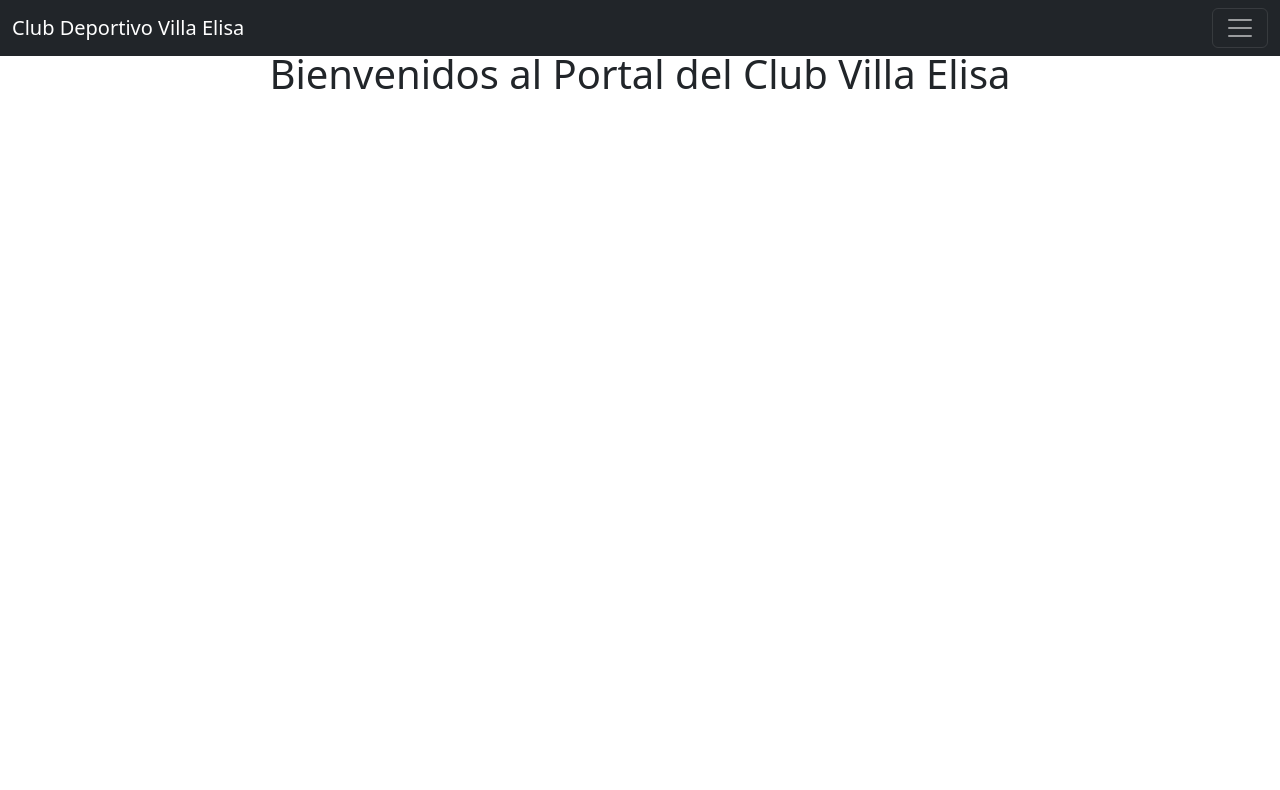
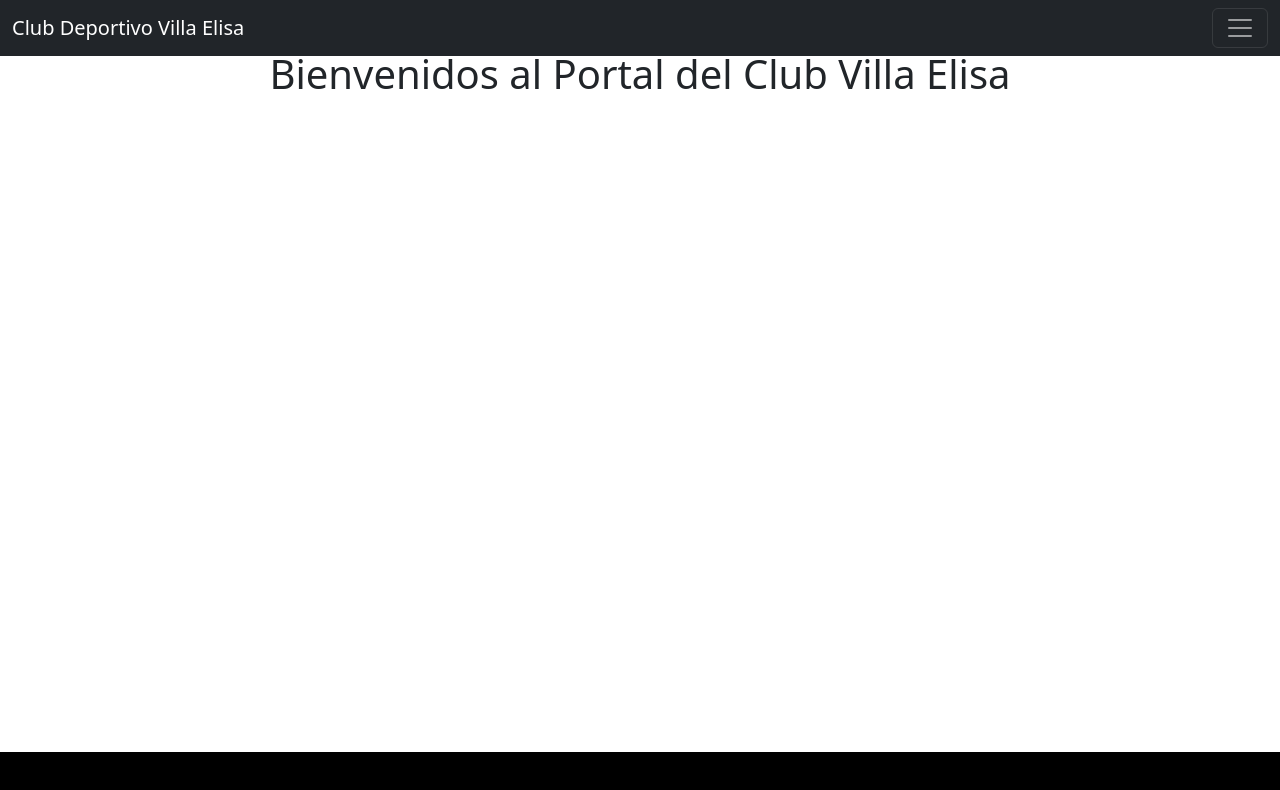
Before and after one commit to pamelaAHeredia/proyecto-de-software, a Vue app in the folder portal/: page / in a window 1280 px wide. Shown: the top 790 px of the page. Built offline with nearby package versions, Linux system fonts and the light colour scheme; no server answers.

Commit message:
Fix errores en footer

```diff
--- a/portal/src/App.vue
+++ b/portal/src/App.vue
@@ -4,7 +4,7 @@ import { RouterView } from "vue-router";
 // import HelloWorld from "./components/HelloWorld.vue";
 // import NavBar from "@/components/NavBar.vue";
 import HeaderComponent from "@/components/Header-Footer/HeaderComponent.vue";
-// import FooterComponent from "@/components/Header-Footer/FooterComponent.vue";
+import FooterComponent from "@/components/Header-Footer/FooterComponent.vue";
 // const authStore = useAuthStore();
 </script>
 
@@ -23,7 +23,7 @@ import HeaderComponent from "@/components/Header-Footer/HeaderComponent.vue";
     <KeepAlive>
       <HeaderComponent />
     </KeepAlive>
-    <!-- <FooterComponent /> -->
+    <FooterComponent />
     <!-- <nav>
         <RouterLink to="/">Home</RouterLink>
         <RouterLink to="/about">About</RouterLink>
--- a/portal/src/components/ContactInfo.vue
+++ b/portal/src/components/ContactInfo.vue
@@ -20,7 +20,7 @@ export default {
       await axios
         .get(PATH_SERVER + "api/club/informacion")
         .then((response) => {
-          this.info = response.data;
+          this.info = response.data.contact_info;
         })
         .catch((e) => console.log(e));
     },
```
